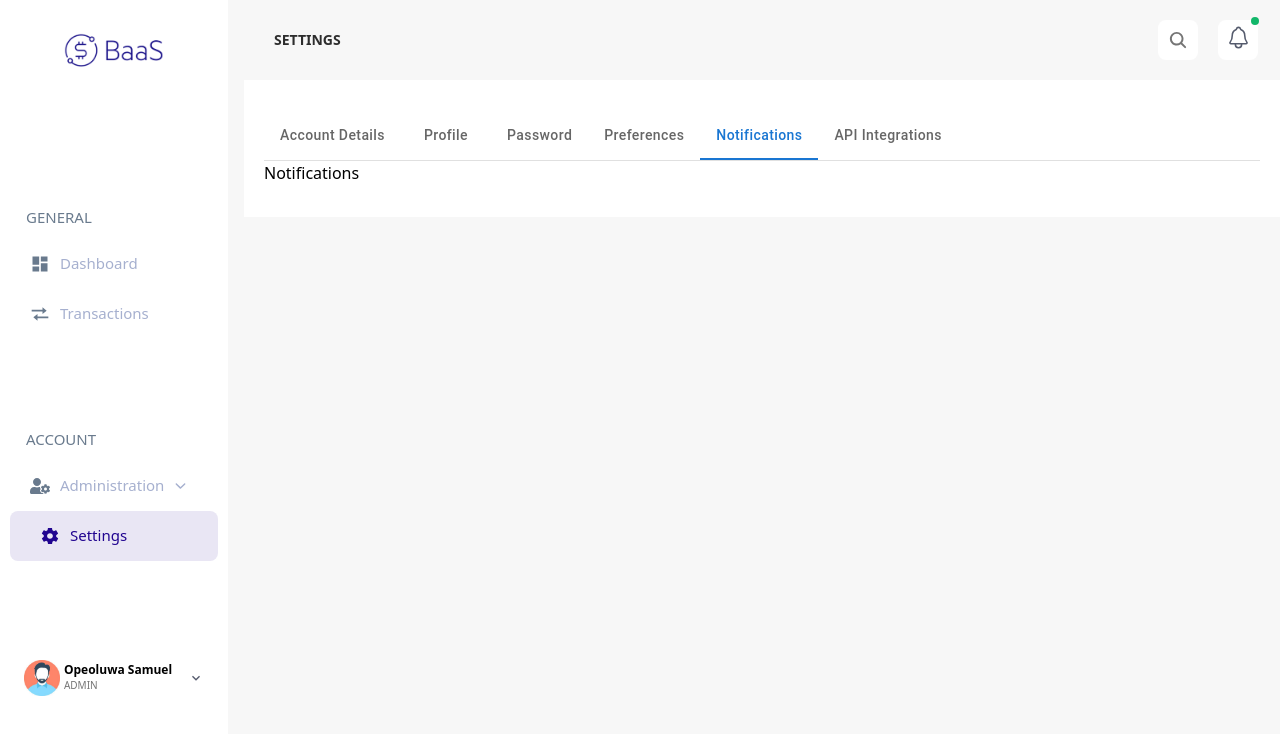
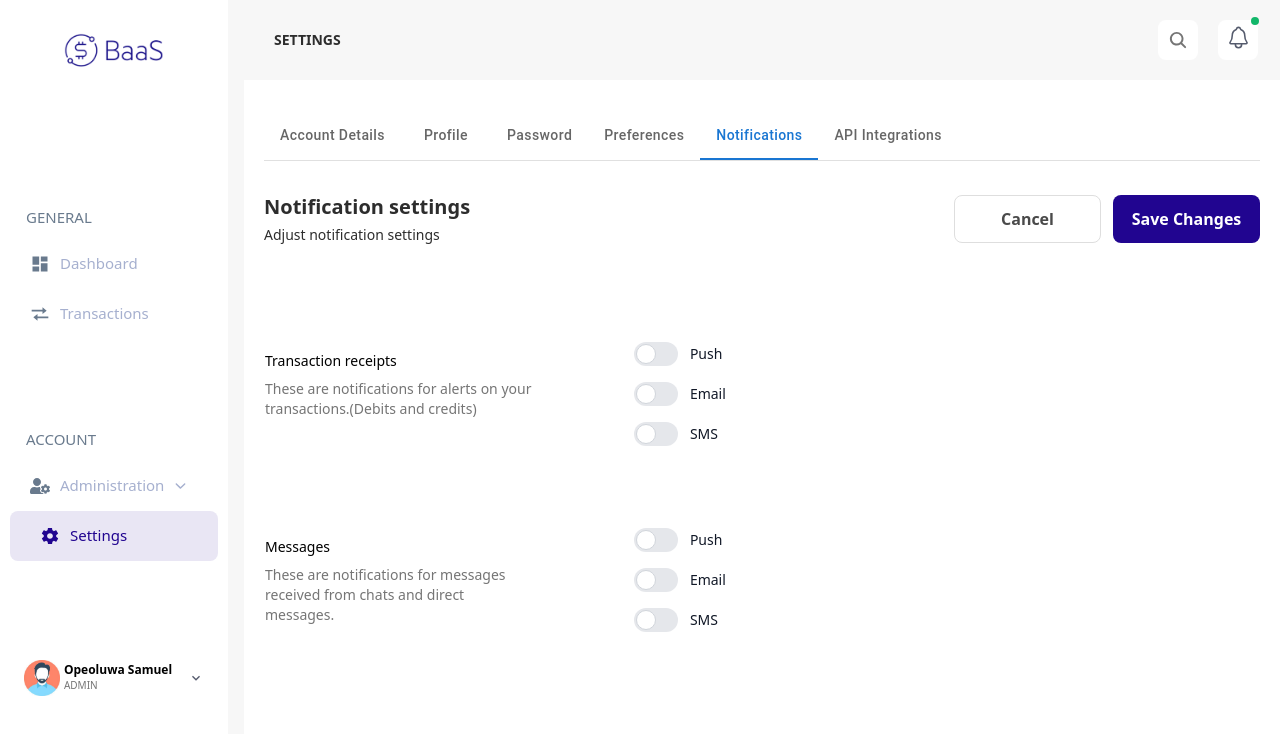
Before and after one commit to olukunle-abolade/BaaSNGWeb, a Next.js app: page /dashboard/settings in a window 1280 px wide. Both pictures are taken after a click on the tab "Notifications". Shown: the top 734 px of the page. Built offline with nearby package versions, Linux system fonts and the light colour scheme.

Commit message:
design: Notication Setting UI Implementataionm

```diff
--- a/src/app/dashboard/settings/page.tsx
+++ b/src/app/dashboard/settings/page.tsx
@@ -10,6 +10,7 @@ import Box from '@mui/material/Box';
 import Password from '@/view/settings/password/Password';
 import Profile from '@/view/settings/profile/Profile';
 import Preferences from '@/view/settings/Preferences/Preferences';
+import Notification from '@/view/settings/Notification/Notification';
 
 
 interface TabPanelProps {
@@ -80,7 +81,7 @@ const Settings = () => {
           <Preferences />
         </TabPanel>
         <TabPanel value={value} index={4}>
-          <p className="text-black">Notifications</p>
+          <Notification />
         </TabPanel>
         <TabPanel value={value} index={5}>
           <p className="text-black">API Integrations</p>
--- /dev/null
+++ b/src/view/settings/Notification/Notification.tsx
@@ -0,0 +1,92 @@
+import Image from 'next/image'
+
+// ** Third Pary
+import {BsFillCheckCircleFill} from 'react-icons/bs'
+
+// ** Images
+import ProfileImage from '@/assets/images/profile.svg'
+
+// ** Components
+import CustomButton from '@/components/CustomButton'
+import {  SelectField, TextField } from '@/components/FormComponent'
+import { Divider } from '@mui/material'
+
+
+const Notification = () => {
+  return (
+    <div className='h-full'>
+    {/*  */}
+    <div className="flex items-center justify-between mt-8">
+      <div className="space-y-1">
+        <h3 className='text-[#2D2D2D] text-xl font-semibold'>Notification settings</h3>
+        <p className='text-[#2D2D2D] text-sm font-normal'>Adjust notification settings</p>
+      </div>
+      <div className="grid grid-cols-2 gap-3">
+        <CustomButton title='Cancel' textStyle={{color: "#4A4A4A"}} buttonColor='transparent' buttonStyle={{borderWidth: 1, borderColor: '#DEDEDE'}} />
+        <CustomButton title='Save Changes' buttonStyle={{width: 147}} />
+      </div>
+    </div>
+
+
+    {/*  Switch */}
+    <div className="grid  gap-x-4 mt-2 w-1/2 h-fit">
+      <table className="border-separate border-spacing-y-20 ">
+        <thead className='space-y-8'>
+          <tr className='w-full border border-slate-300 space-y-2'>
+            <td className="text-black text-sm align-text-top font-medium">
+              Transaction receipts
+              <p className='text-n100 text-sm font-normal mt-2'>These are notifications for alerts on your<br/>transactions.(Debits and credits)</p>
+            </td>
+            <td className="flex flex-col space-y-4">
+              <label className="relative inline-flex items-center cursor-pointer">
+                <input type="checkbox" value="" className="sr-only peer"/>
+                <div className="w-11 h-6 bg-gray-200 peer-focus:outline-none peer-focus:ring-4 peer-focus:ring-blue-300 dark:peer-focus:ring-blue-800 rounded-full peer dark:bg-gray-700 peer-checked:after:translate-x-full peer-checked:after:border-white after:content-[''] after:absolute after:top-[2px] after:left-[2px] after:bg-white after:border-gray-300 after:border after:rounded-full after:h-5 after:w-5 after:transition-all dark:border-gray-600 peer-checked:bg-blue-600"></div>
+                <span className="ml-3 text-sm font-medium text-gray-900 dark:text-gray-300">Push</span>
+              </label>
+
+              <label className="relative inline-flex items-center cursor-pointer">
+                <input type="checkbox" value="" className="sr-only peer"/>
+                <div className="w-11 h-6 bg-gray-200 peer-focus:outline-none peer-focus:ring-4 peer-focus:ring-blue-300 dark:peer-focus:ring-blue-800 rounded-full peer dark:bg-gray-700 peer-checked:after:translate-x-full peer-checked:after:border-white after:content-[''] after:absolute after:top-[2px] after:left-[2px] after:bg-white after:border-gray-300 after:border after:rounded-full after:h-5 after:w-5 after:transition-all dark:border-gray-600 peer-checked:bg-blue-600"></div>
+                <span className="ml-3 text-sm font-medium text-gray-900 dark:text-gray-300">Email</span>
+              </label>
+
+              <label className="relative inline-flex items-center cursor-pointer">
+                <input type="checkbox" value="" className="sr-only peer"/>
+                <div className="w-11 h-6 bg-gray-200 peer-focus:outline-none peer-focus:ring-4 peer-focus:ring-blue-300 dark:peer-focus:ring-blue-800 rounded-full peer dark:bg-gray-700 peer-checked:after:translate-x-full peer-checked:after:border-white after:content-[''] after:absolute after:top-[2px] after:left-[2px] after:bg-white after:border-gray-300 after:border after:rounded-full after:h-5 after:w-5 after:transition-all dark:border-gray-600 peer-checked:bg-blue-600"></div>
+                <span className="ml-3 text-sm font-medium text-gray-900 dark:text-gray-300">SMS</span>
+              </label>
+            </td>
+          </tr>
+          <tr>
+          <td className="text-black text-sm align-text-top font-medium">
+              Messages
+              <p className='text-n100 text-sm font-normal mt-2'>These are notifications for messages<br/>received from chats and direct<br/>messages.</p>
+            </td>
+            <td className="flex flex-col space-y-4">
+              <label className="relative inline-flex items-center w-full cursor-pointer">
+                <input type="checkbox" value="" className="sr-only peer"/>
+                <div className="w-11 h-6 bg-gray-200 peer-focus:outline-none peer-focus:ring-4 peer-focus:ring-blue-300 dark:peer-focus:ring-blue-800 rounded-full peer dark:bg-gray-700 peer-checked:after:translate-x-full peer-checked:after:border-white after:content-[''] after:absolute after:top-[2px] after:left-[2px] after:bg-white after:border-gray-300 after:border after:rounded-full after:h-5 after:w-5 after:transition-all dark:border-gray-600 peer-checked:bg-blue-600"></div>
+                <span className="ml-3 text-sm font-medium text-gray-900 dark:text-gray-300">Push</span>
+              </label>
+
+              <label className="relative inline-flex items-center cursor-pointer w-full">
+                <input type="checkbox" value="" className="sr-only peer"/>
+                <div className="w-11 h-6 bg-gray-200 peer-focus:outline-none peer-focus:ring-4 peer-focus:ring-blue-300 dark:peer-focus:ring-blue-800 rounded-full peer dark:bg-gray-700 peer-checked:after:translate-x-full peer-checked:after:border-white after:content-[''] after:absolute after:top-[2px] after:left-[2px] after:bg-white after:border-gray-300 after:border after:rounded-full after:h-5 after:w-5 after:transition-all dark:border-gray-600 peer-checked:bg-blue-600"></div>
+                <span className="ml-3 text-sm font-medium text-gray-900 dark:text-gray-300">Email</span>
+              </label>
+
+              <label className="relative inline-flex items-center cursor-pointer">
+                <input type="checkbox" value="" className="sr-only peer"/>
+                <div className="w-11 h-6 bg-gray-200 peer-focus:outline-none peer-focus:ring-4 peer-focus:ring-blue-300 dark:peer-focus:ring-blue-800 rounded-full peer dark:bg-gray-700 peer-checked:after:translate-x-full peer-checked:after:border-white after:content-[''] after:absolute after:top-[2px] after:left-[2px] after:bg-white after:border-gray-300 after:border after:rounded-full after:h-5 after:w-5 after:transition-all dark:border-gray-600 peer-checked:bg-blue-600"></div>
+                <span className="ml-3 text-sm font-medium text-gray-900 dark:text-gray-300">SMS</span>
+              </label>
+            </td>
+          </tr>
+        </thead>
+      </table>
+    </div>
+  </div>
+  )
+}
+
+export default Notification
```
Also changed, not shown: src/view/settings/Preferences/Preferences.tsx (+0 -14 lines).
